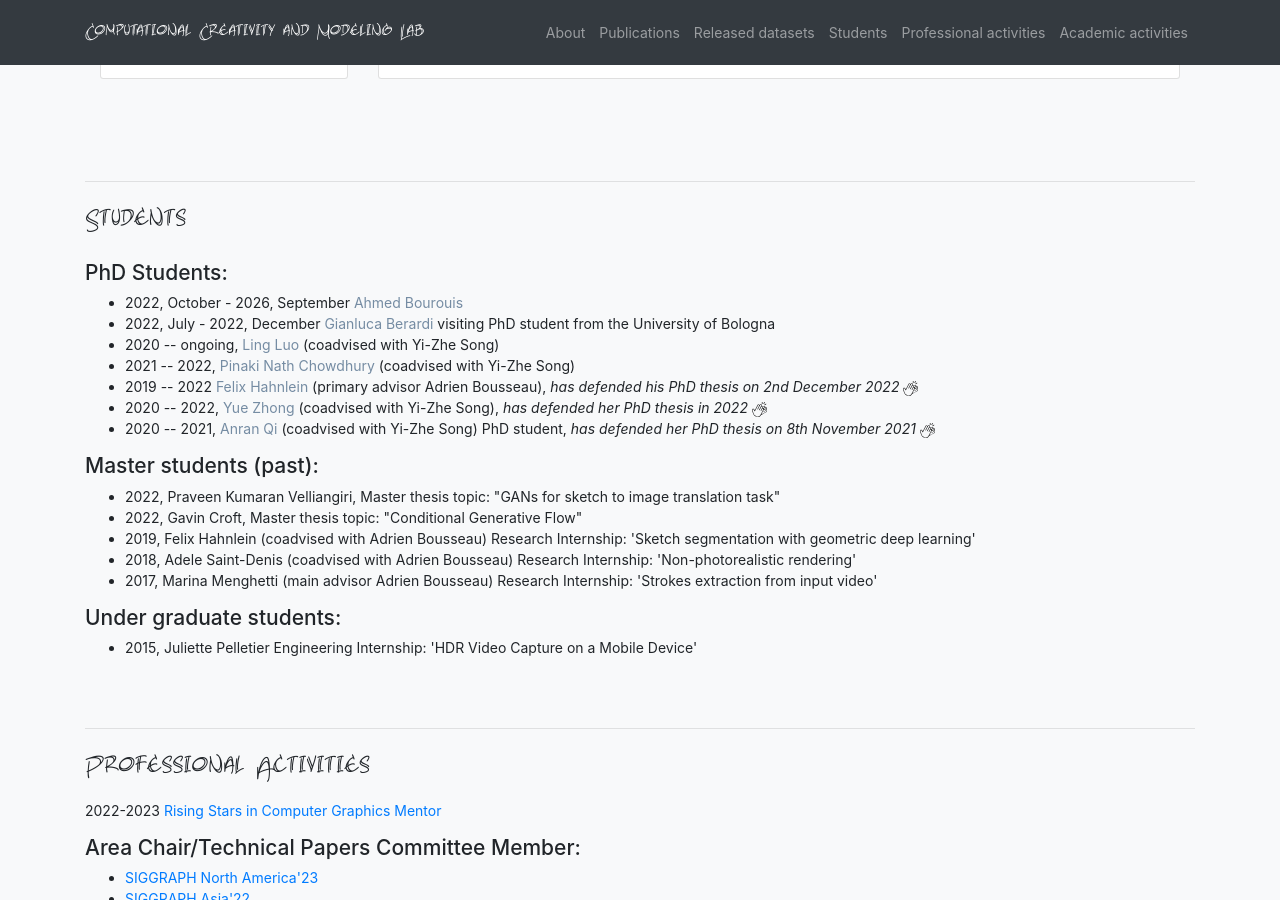
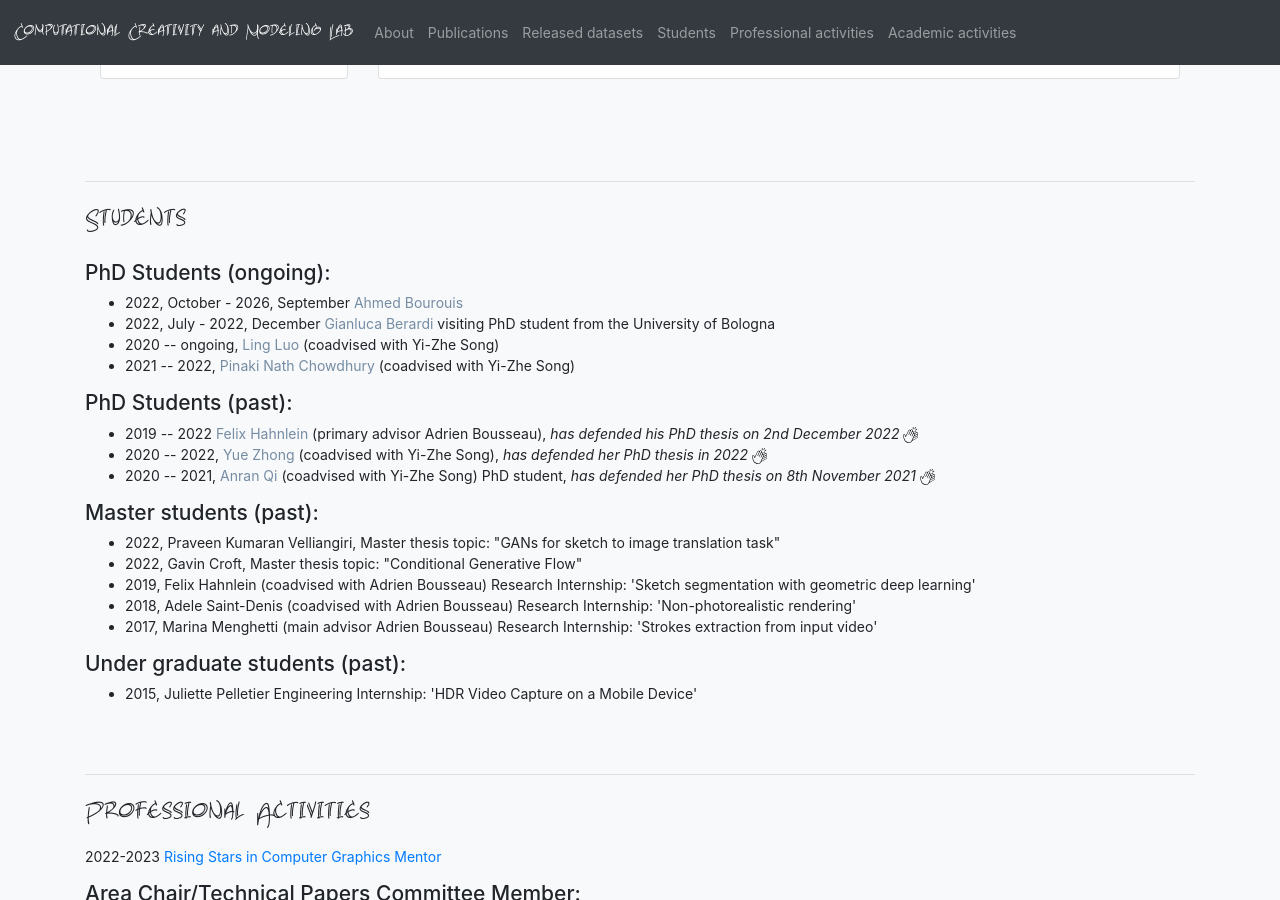
Before and after one commit to ygryadit/ygryadit.github.io, a Jekyll site: the page built from index.md, in a window 1280 px wide and 900 px high, scrolled down 6327 px. Built offline with Jekyll 4.4.1, drawn with Linux system fonts in a browser that asks for light colours.

Commit message:
menu fixed

```diff
--- a/_includes/head.html
+++ b/_includes/head.html
@@ -10,7 +10,10 @@
     <meta name="author"     content="{{ site.author }}">
 
 	<!-- <link rel="stylesheet" href="https://maxcdn.bootstrapcdn.com/bootstrap/3.4.1/css/bootstrap.min.css"> -->
-	<link rel="stylesheet" href="https://stackpath.bootstrapcdn.com/bootstrap/4.3.1/css/bootstrap.min.css" integrity="sha384-ggOyR0iXCbMQv3Xipma34MD+dH/1fQ784/j6cY/iJTQUOhcWr7x9JvoRxT2MZw1T" crossorigin="anonymous">
+	<link rel="stylesheet" href="https://maxcdn.bootstrapcdn.com/bootstrap/4.1.3/css/bootstrap.min.css">
+	<script src="https://ajax.googleapis.com/ajax/libs/jquery/3.3.1/jquery.min.js"></script>
+	<script src="https://cdnjs.cloudflare.com/ajax/libs/popper.js/1.14.3/umd/popper.min.js"></script>
+	<script src="https://maxcdn.bootstrapcdn.com/bootstrap/4.1.3/js/bootstrap.min.js"></script>
 
     <link rel="stylesheet" type="text/css" media="screen" href="style.css" />
 	<link rel="stylesheet" type="text/css" media="screen" href="menu.css" />
--- a/_includes/navbar.html
+++ b/_includes/navbar.html
@@ -1,17 +1,17 @@
 <!-- <nav class="navbar navbar-expand-lg navbar-dark bg-dark fixed-top"> -->
 <nav class="navbar navbar-expand-lg navbar-dark bg-dark fixed-top">
 	<!-- Insures middle area -->
-	<div class="container d-flex justify-content-between">
+	<!-- <div class="container d-flex justify-content-between">  -->
 
 		<!-- <a class="navbar-brand" href="#" style="color:#e6ac00">YULIA GRYADITSKAYA</a> -->
 		<a class="navbar-brand" href="#" >Computational Creativity and Modeling Lab</a>
 
-		<button class="navbar-toggler" type="button" data-toggle="collapse" data-target="#navbar_main" aria-controls="navbar_main" aria-expanded="false" aria-label="Toggle navigation">
+		<button class="navbar-toggler" type="button" data-toggle="collapse" data-target="#navbar_main">
 			<span class="navbar-toggler-icon"></span>
 		</button>
 
 		<div class="collapse navbar-collapse" id="navbar_main">
-			<ul class="navbar-nav ml-auto">
+			<ul class="navbar-nav">
 					<li class="nav-item"><a class="nav-link" href="/#about">About</a></li>
 					<li class="nav-item"><a class="nav-item nav-link" href="#publications">Publications</a></li>
 					<!-- <li class="nav-item"><a class="nav-item nav-link" href="/publications">Publications</a></li> -->
@@ -23,5 +23,5 @@
 			</ul>
 		 </div>
 
-	</div>
+	<!-- </div> -->
 </nav>
--- a/index.md
+++ b/index.md
@@ -609,7 +609,7 @@ layout: main
 		<h3> Students </h3>
 
 		<p >
-			<h4> PhD Students:</h4>
+			<h4> PhD Students (ongoing):</h4>
 			<ul>
 				<li> 2022, October - 2026, September <a href="https://www.surrey.ac.uk/people/ahmed-bourouis">Ahmed Bourouis</a>
 					</li>
@@ -621,6 +621,10 @@ layout: main
 				<li>
 					2021 -- 2022, <a href="https://scholar.google.co.in/citations?hl=en&user=HE2nfp0AAAAJ&view_op=list_works&sortby=pubdate&inst=15262737669262836719">Pinaki Nath Chowdhury</a> (coadvised with Yi-Zhe Song)
 				</li>
+			</ul>
+
+			<h4> PhD Students (past):</h4>
+			<ul>
 				<li> 2019 -- 2022 <a href ="https://www-sop.inria.fr/members/Felix.Hahnlein/">Felix Hahnlein</a> (primary advisor Adrien Bousseau), <i> has defended his PhD thesis on 2nd December 2022</i> <img src="img/icons/clap.svg" style="width:15px;"/></li>
 				<li> 2020 -- 2022, <a href="https://www.researchgate.net/scientific-contributions/Yue-Zhong-2149391947">Yue Zhong</a> (coadvised with Yi-Zhe Song),
 					 <i>has defended her PhD thesis in 2022</i> <img src="img/icons/clap.svg" style="width:15px;"/></li>
@@ -645,7 +649,7 @@ layout: main
 						Research Internship: 'Strokes extraction from input video'</li>
 			</ul>
 
-			<h4> Under graduate students: </h4>
+			<h4> Under graduate students (past): </h4>
 			<ul>
 				<li> 2015, Juliette Pelletier
 					Engineering Internship: 'HDR Video Capture on a Mobile Device'
```
